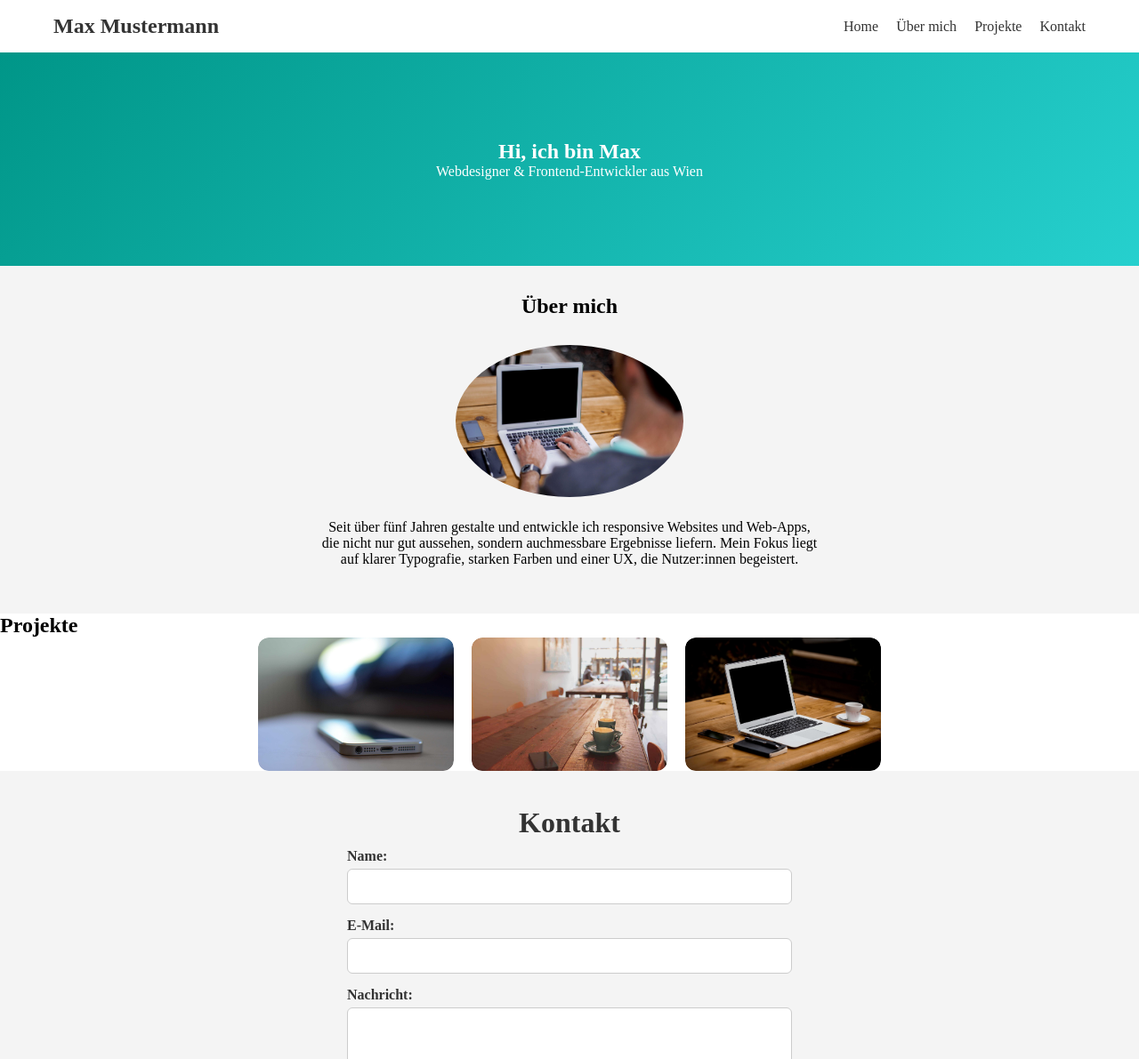
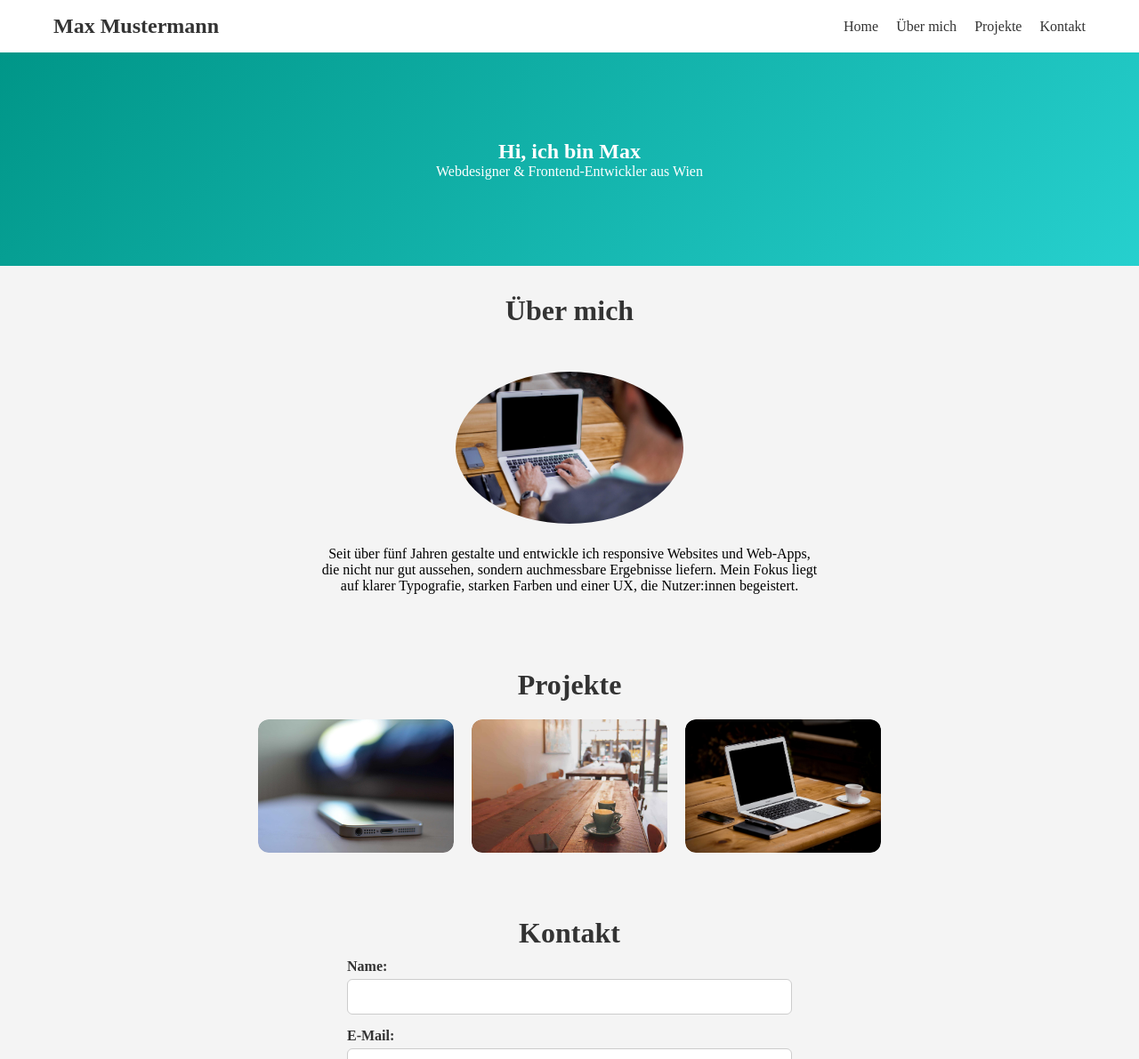
Before and after one commit to Rokkhan90/js-uebung, a plain HTML site: page aufgabe9.html in a window 1280 px wide. Shown: the top 1191 px of the page at 89% size. Drawn offline with Linux system fonts and the light colour scheme.

Commit message:
second upload
fixed some css

```diff
--- a/css/aufgabe9.css
+++ b/css/aufgabe9.css
@@ -96,7 +96,11 @@
   padding: 2rem 0;
   background-color: #f4f4f4;
 }
-
+.about h2 {
+  font-size: 2rem;
+  margin-bottom: 20px;
+  color: #333;
+}
 .container-about {
   display: flex;
   flex-direction: column;
@@ -243,3 +247,14 @@
   font-size: 1rem;
   margin: 0;
 }
+
+.projects {
+  padding: 2rem 0;
+  background-color: #f4f4f4;
+  text-align: center;
+}
+.projects h2 {
+  font-size: 2rem;
+  margin-bottom: 20px;
+  color: #333;
+}
```
